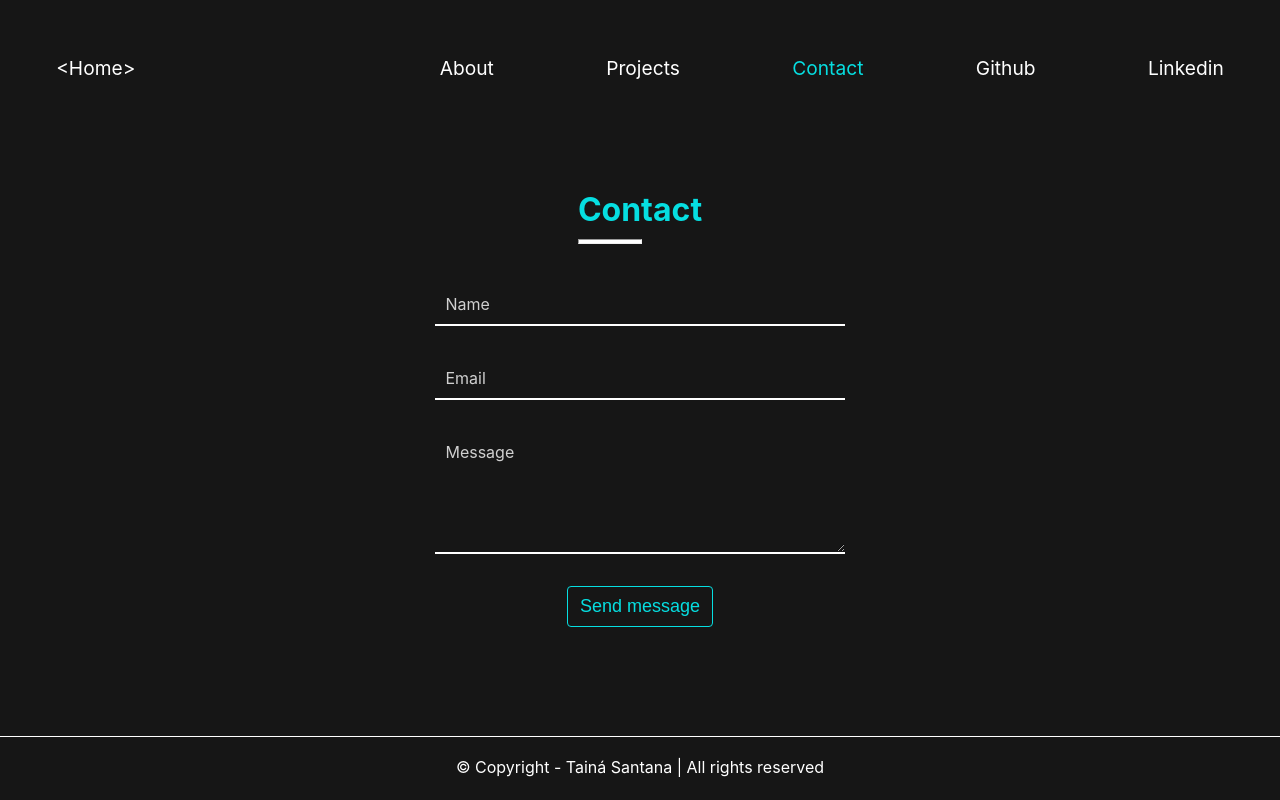
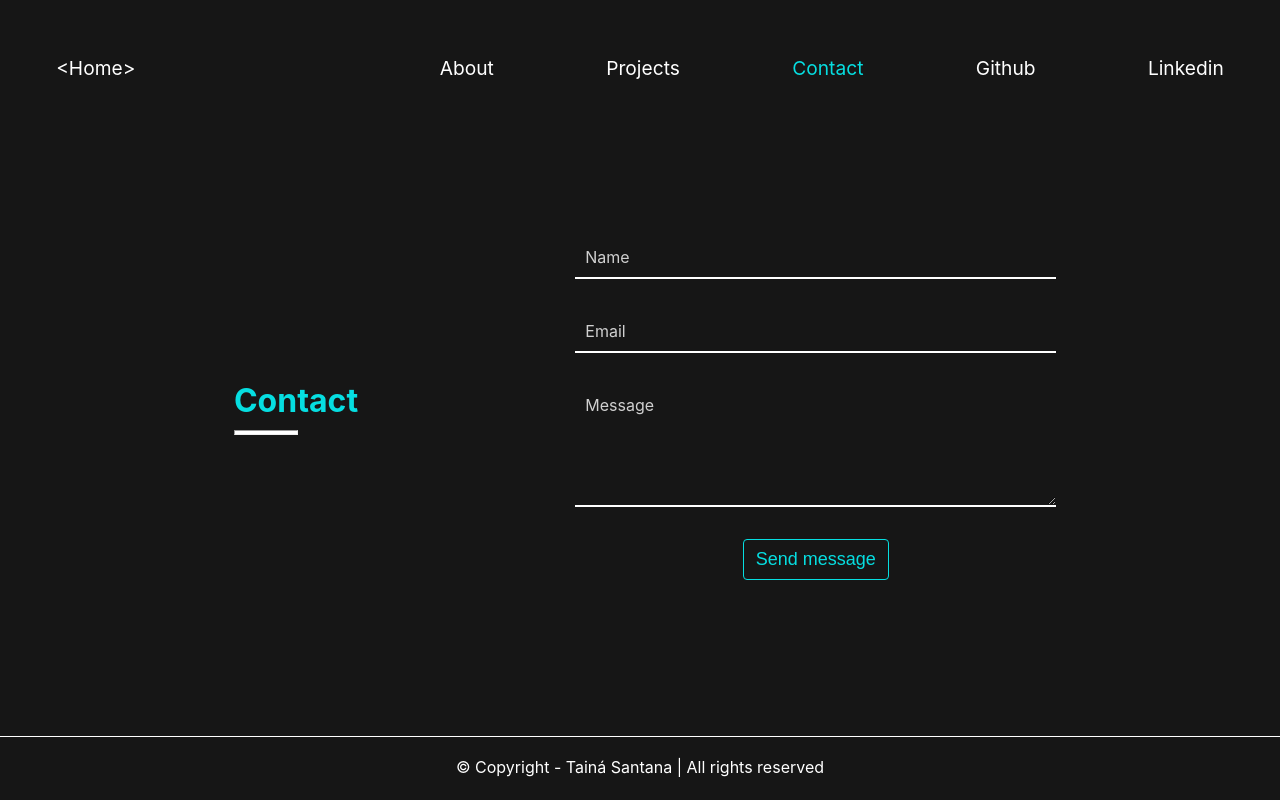
Before and after one commit to tainnaps/tainnaps.github.io, a React (Create React App) app: page /#/contact in a window 1280 px wide. Built offline with nearby package versions, Linux system fonts and the light colour scheme.

Commit message:
style: put title beside contact for and resize its width

```diff
--- a/src/components/ContactForm/index.css
+++ b/src/components/ContactForm/index.css
@@ -1,5 +1,5 @@
 #form {
-  width: 100%;
+  width: 45%;
   display: flex;
   flex-direction: column;
   justify-content: center;
@@ -8,7 +8,7 @@
 }
 
 .form-fields {
-  width: 80%;
+  width: 100%;
   border: none;
   color: rgb(208, 208, 208);
   border-bottom: 2px solid white;
--- a/src/pages/Contact/index.css
+++ b/src/pages/Contact/index.css
@@ -7,12 +7,11 @@
 }
 
 .contact-container {
-  width: 38%;
+  width: 80%;
   height: 58vh;
   display: flex;
-  justify-content: center;
-  flex-direction: column;
-  gap: 5vh;
+  justify-content: space-around;
+  gap: 1.5%;
   align-items: center;
   border-radius: 12px;
 }
```
